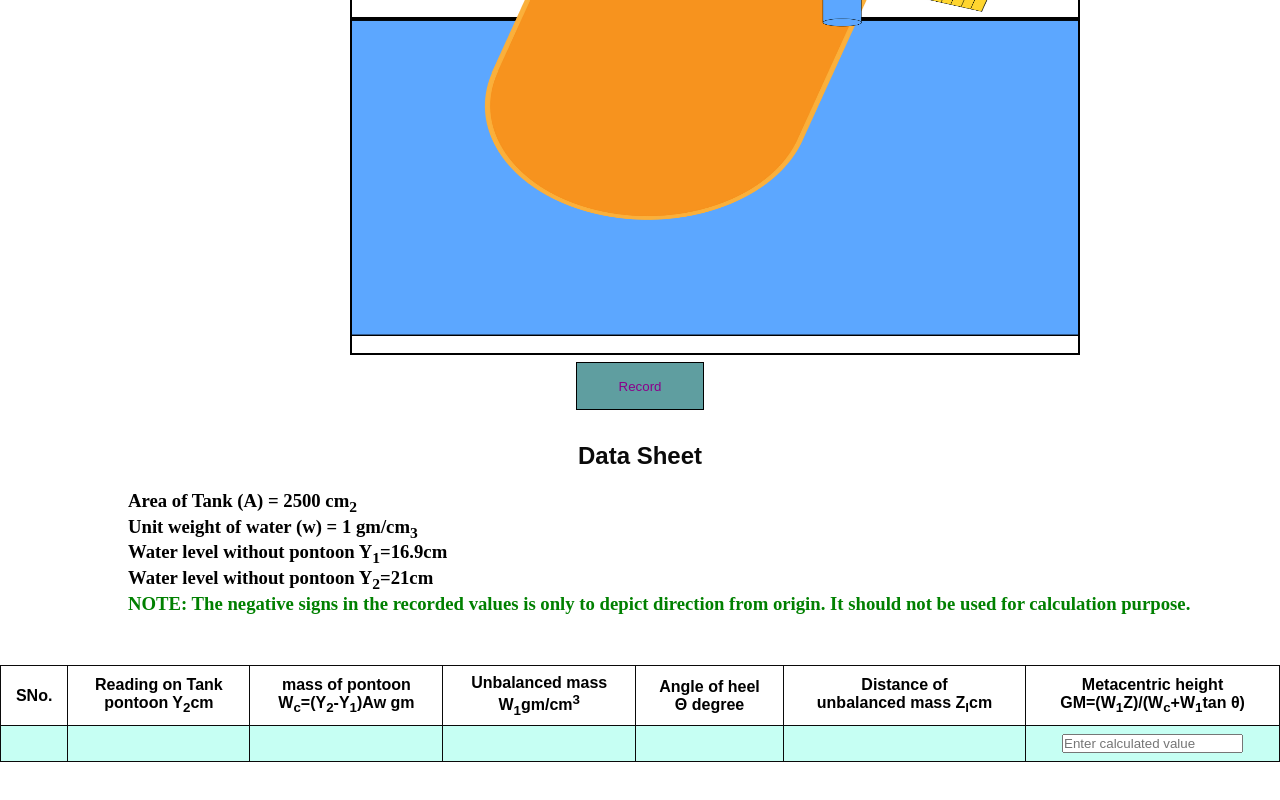
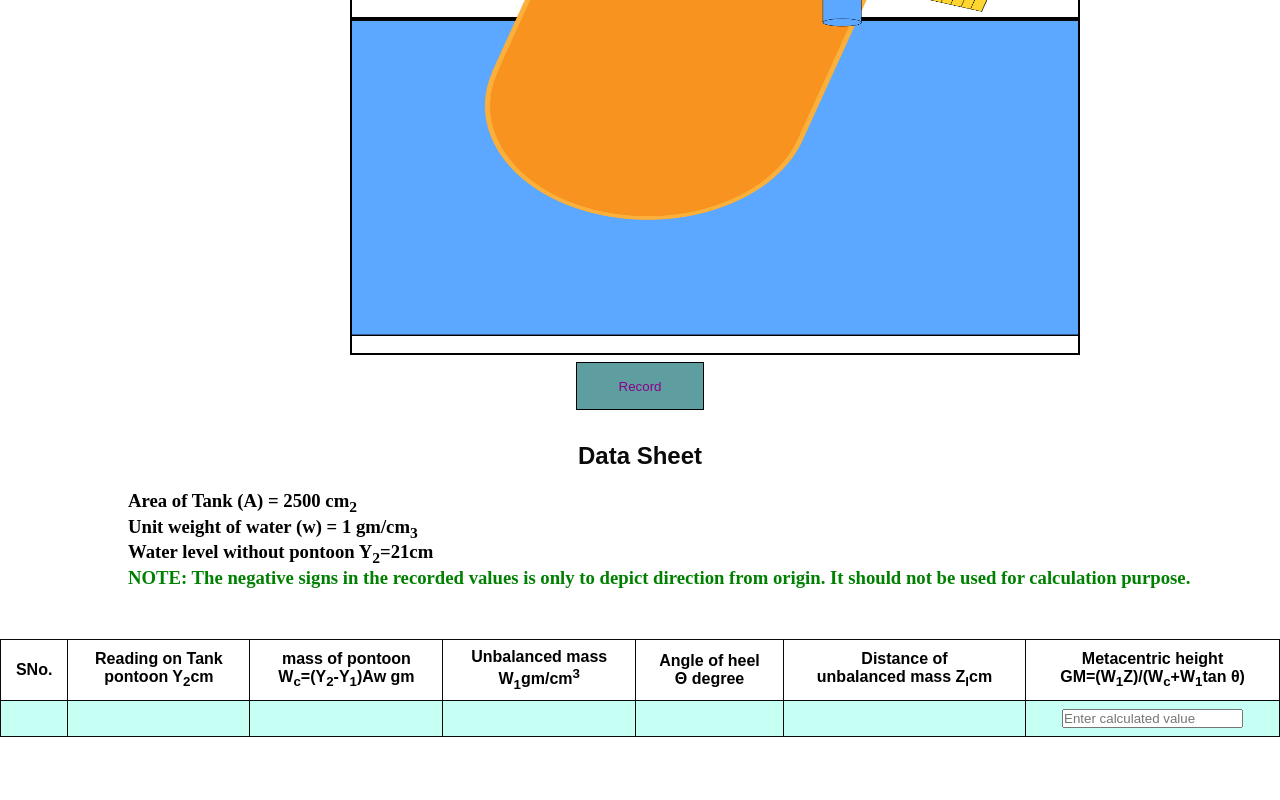
Before and after one commit to thakuratul2/Determination-of-metacentric-height, a plain HTML site: page experiment/simulation/lab4.html in a window 1280 px wide. Shown: the part 557-1357 px from the top of the page. Drawn offline with Linux system fonts and the light colour scheme.

Commit message:
Simulation 2

```diff
--- a/experiment/simulation/lab4.html
+++ b/experiment/simulation/lab4.html
@@ -26,7 +26,7 @@
     <h2>Data Sheet</h2>
     <h3 style="margin-left:10%;">Area of Tank (A) = 2500 cm<sub>2</sub></h3>
     <h3 style="margin-left:10%;">Unit weight of water (w) = 1 gm/cm<sub>3</sub></h3>
-    <h3 style="margin-left:10%;">Water level without pontoon Y<sub>1</sub>=16.9cm</h3>
+
     <h3 style="margin-left:10%;">Water level without pontoon Y<sub>2</sub>=21cm</h3>
 
     <h3 style="color:green; margin-left:10%; margin-bottom:50px;">NOTE: The negative signs in the recorded values is only to depict direction from origin. It should not be used for calculation purpose.</h3>
```
